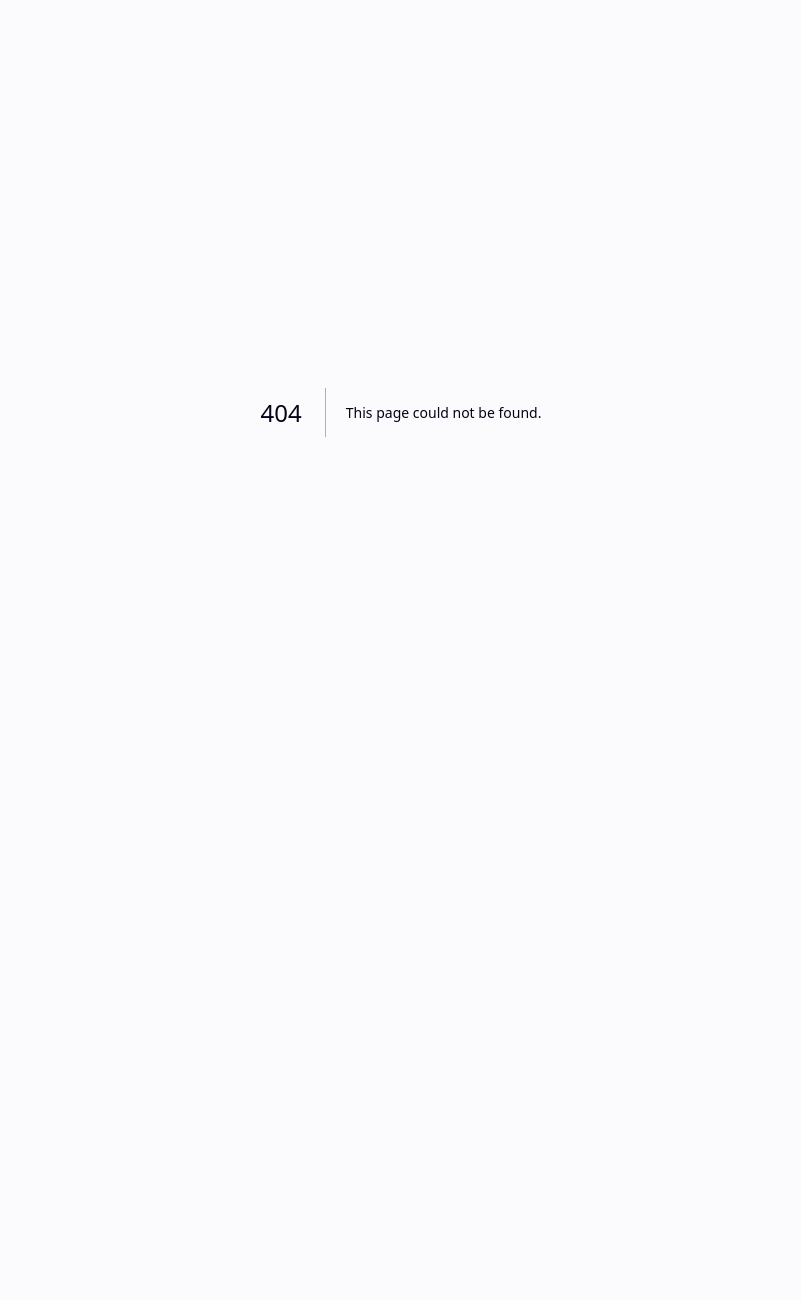
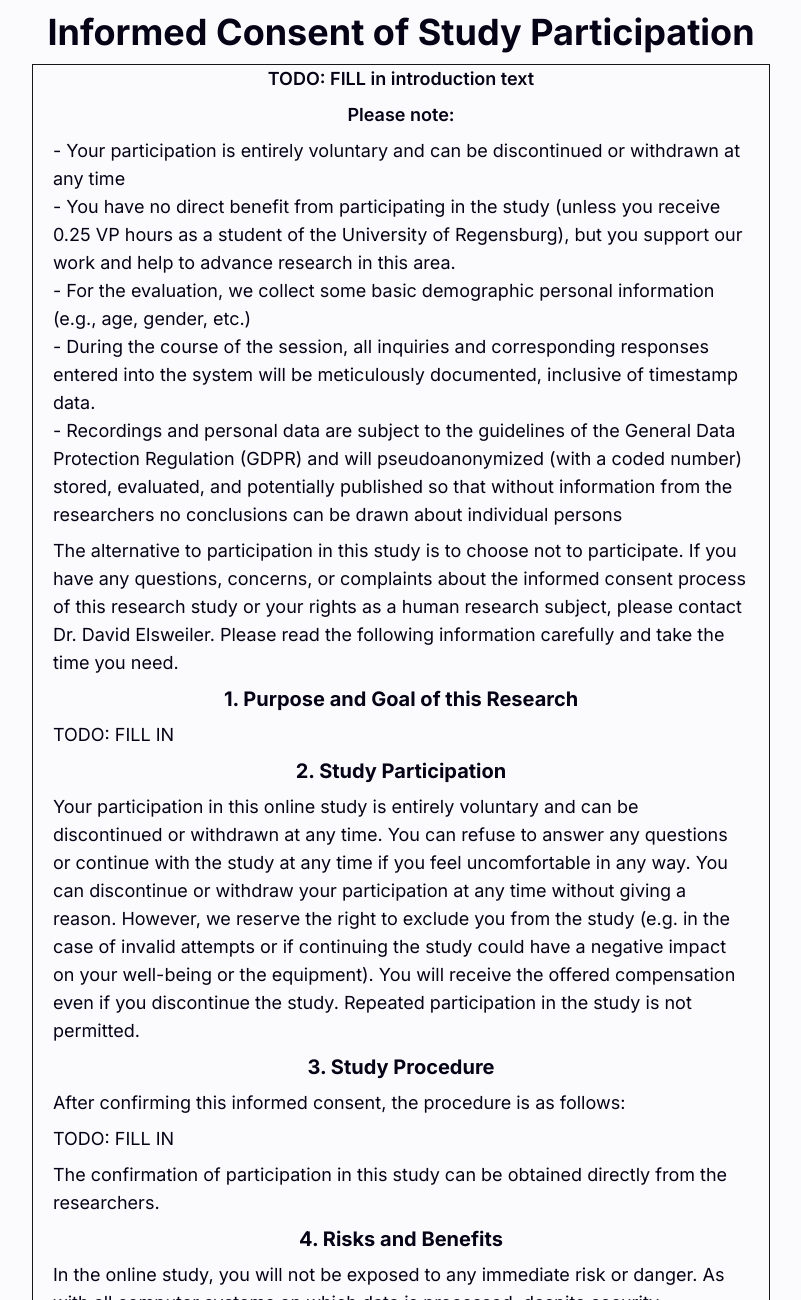
Before and after one commit to FelixHornberger/quote-and-vote, a Next.js app: page /information-consent in a window 1280 px wide. Before the commit this address had no page. Shown: the top 1300 px of the page, without its empty margins (239-1040 px from the left). Before the commit the page ends 812 px from the top, so only its background shows below. Built offline with nearby package versions, Linux system fonts and the light colour scheme.

Commit message:
Information consent page
Baisc information consent. Need to be more specified

```diff
--- /dev/null
+++ b/app/information-consent/page.tsx
@@ -0,0 +1,80 @@
+export default function Home() {
+
+    return (
+      <main className="flex flex-col items-center justify-between">
+        <h1 className="text-center mb-3">Informed Consent of Study Participation</h1>
+            <div className="px-5 flex justify-center">
+                <div className="task-box mb-3 max-w-prose place-items-center px-5 border border-neutral-900 text-center">
+                    <p>
+                        TODO: FILL in introduction text
+                    </p>
+                    <p className="my-2">Please note:</p>
+                    <div className="text-left">
+                        <ul className="mb-2">
+                            <li>- Your participation is entirely voluntary and can be discontinued or withdrawn at any time</li>
+                            <li>- You have no direct benefit from participating in the study (unless you receive 0.25 VP hours as a student
+                                of the University of Regensburg), but you support our work and help to advance research in this area.</li>
+                            <li>- For the evaluation, we collect some basic demographic personal information (e.g., age, gender, etc.)</li>
+                            <li>- During the course of the session, all inquiries and corresponding responses entered into the system will
+                                be meticulously documented, inclusive of timestamp data.</li>
+                            <li>- Recordings and personal data are subject to the guidelines of the General Data Protection Regulation
+                                (GDPR) and will pseudoanonymized (with a coded number) stored, evaluated, and potentially published
+                                so that without information from the researchers no conclusions can be drawn about individual persons</li>
+                        </ul>
+                        <p className="font-normal">The alternative to participation in this study is to choose not to participate. If you have any questions,
+                            concerns, or complaints about the informed consent process of this research study or your rights as a
+                            human research subject, please contact Dr. David Elsweiler. Please read the following information
+                            carefully and take the time you need.</p>
+                        <h2 className="text-center my-2">1. Purpose and Goal of this Research</h2>
+                        <p className="font-normal">TODO: FILL IN</p>
+                        <h2 className="text-center my-2">2. Study Participation</h2>
+                        <p className="font-normal">Your participation in this online study is entirely voluntary and can be discontinued or withdrawn at any
+                            time. You can refuse to answer any questions or continue with the study at any time if you feel
+                            uncomfortable in any way. You can discontinue or withdraw your participation at any time without giving
+                            a reason. However, we reserve the right to exclude you from the study (e.g. in the case of invalid
+                            attempts or if continuing the study could have a negative impact on your well-being or the equipment).
+                            You will receive the offered compensation even if you discontinue the study. Repeated participation in
+                            the study is not permitted.</p>
+                        <h2 className="text-center my-2">3. Study Procedure</h2>
+                        <p className="font-normal my-2">After confirming this informed consent, the procedure is as follows:</p>
+                        <ul className="mb-2">
+                            TODO: FILL IN
+                        </ul>
+                        <p className="font-normal my-2">The confirmation of participation in this study can be obtained directly from the researchers.</p>
+                        <h2 className="text-center my-2">4. Risks and Benefits</h2>
+                        <p className="font-normal">In the online study, you will not be exposed to any immediate risk or danger. As with all computer systems on
+                            which data is processed, despite security measures, there is a small risk of data leakage and the loss of
+                            confidential or personal information. You have no direct benefit from participating in the study (unless you
+                            receive 0.25 VP hours as a student of the University of Regensburg), but you support our work and help us to
+                            advance research in this area.</p>
+                        <h2 className="text-center my-2">5. Data Protection and Confidentiality</h2>
+                        <p className="font-normal">In this study, personal and personally identifiable information is collected for our research. The use of personal or
+                            personally identifiable data is subject to the General Data Protection Regulation (GDPR) of the European Union
+                            (EU) and will be handled in accordance with the GDPR. This means that you can view, correct, restrict the
+                            processing of and have deleted the data collected in this study. Your entries will only be registered in the study
+                            with your consent. We plan to publish the results of this and other research studies in scientific articles or other
+                            media. Your data will be kept until you contact the researchers to have your data destroyed or deleted. Access to
+                            the raw data of the study will be encrypted, password protected during the analysis and only for the authors,
+                            colleagues and researchers collaborating on this research. As part of the research work, the data is anonymised
+                            using coded identification numbers and then made available to the public, whereby no conclusions can be drawn
+                            about individual persons without the researchers&apos; information. Once the material is publicly available, the
+                            dissemination of the data can no longer be revoked. As no contact details (e.g. emails) are collected, the
+                            researchers cannot inform the participants about further details of the study or about a possible breach of
+                            confidential data.</p>
+                        <h2 className="text-center my-2">6. Identification of Investigators</h2>
+                        <p className="font-normal mb-2">If you have any questions or concerns about the research, please feel free to contact:</p>
+                        <p className="font-normal">Researcher:</p>
+                        <ul className="mb-2">
+                            <li>Felix Hornberger (felix.hornberger@stud.uni-regensburg.de)</li>
+                        </ul>
+                        <p className="font-normal">Principal investigator:</p>
+                        <ul className="mb-2">
+                            <li>Dr. David Elsweiler (david.elsweiler@ur.de)</li>
+                            <li>University of Regensburg Universitätsstr. 31 93053 Regensburg, Germany</li>
+                        </ul>
+                    </div>
+                </div>
+            </div>
+      </main>
+    );
+  }
```
